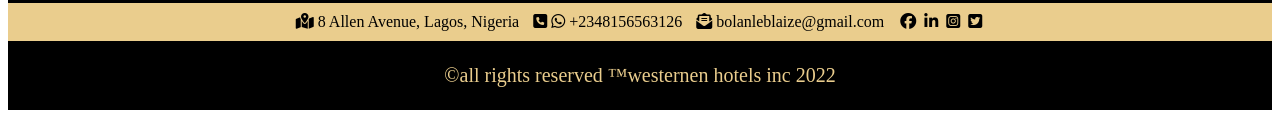
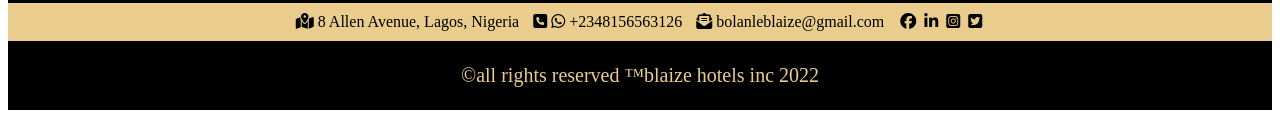
Before and after one commit to BBlaize/BlaizeHotels, a plain HTML site: page services.html in a window 1280 px wide. Shown: the part 1285-1400 px from the top of the page. Drawn offline with Linux system fonts and the light colour scheme.

Commit message:
Update services.html

```diff
--- a/services.html
+++ b/services.html
@@ -123,7 +123,7 @@ bolanleblaize@gmail.com
 </span>
 </div>
 <section  class="site_footer_copyright">
-&copy;all rights reserved  &trade;westernen hotels inc 2022
+&copy;all rights reserved  &trade;blaize hotels inc 2022
 </section>
 
 
```
